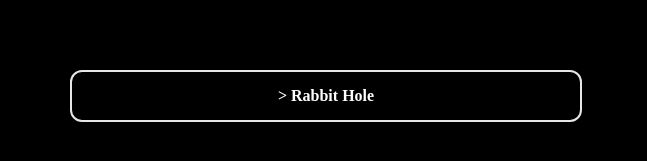
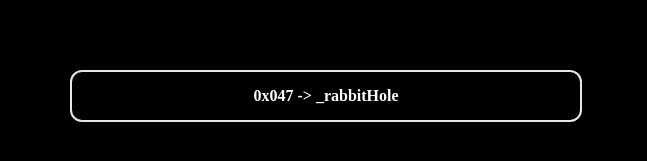
Before and after one commit to thekesslereffect/wunderland.black, a Next.js app: page / in a window 1280 px wide. Shown: the part 411-572 px from the top of the page, without its empty margins (314-961 px from the left). Built offline with nearby package versions, Linux system fonts and the light colour scheme; a web font is replaced by a local one.

Commit message:
button design change

```diff
--- a/pages/index.tsx
+++ b/pages/index.tsx
@@ -17,9 +17,10 @@ const Home: NextPage = () => {
             <p className="text-md mt-10  md:text-lg font-semibold">We're all mad here</p>
           </div>
 
-          <div className="flex w-full flex-col absolute bottom-8 md:bottom-1/3 px-8 justify-center items-center">
+          <div className="flex w-full absolute bottom-8 md:bottom-1/3 px-8 justify-center items-center">
             {/* <button className="btn bg-white rounded-xl text-black font-semibold text-md p-3 w-full md:max-w-lg ">Connect</button> */}
-            <button className='btn rounded-xl border-2 text-white font-semibold text-md p-3 w-full md:max-w-lg '>{'>'} Rabbit Hole</button>
+            <button className='btn rounded-xl border-2 text-white font-semibold text-md p-3 w-full md:max-w-lg '>0x047 {'->'} _rabbitHole</button>
+            {/* <button className='btn rounded-xl border-2 text-white font-semibold text-md p-3 w-full md:max-w-lg '>function rabbitHole(0x047)</button> */}
           </div>
         </div>
       </main>
```
